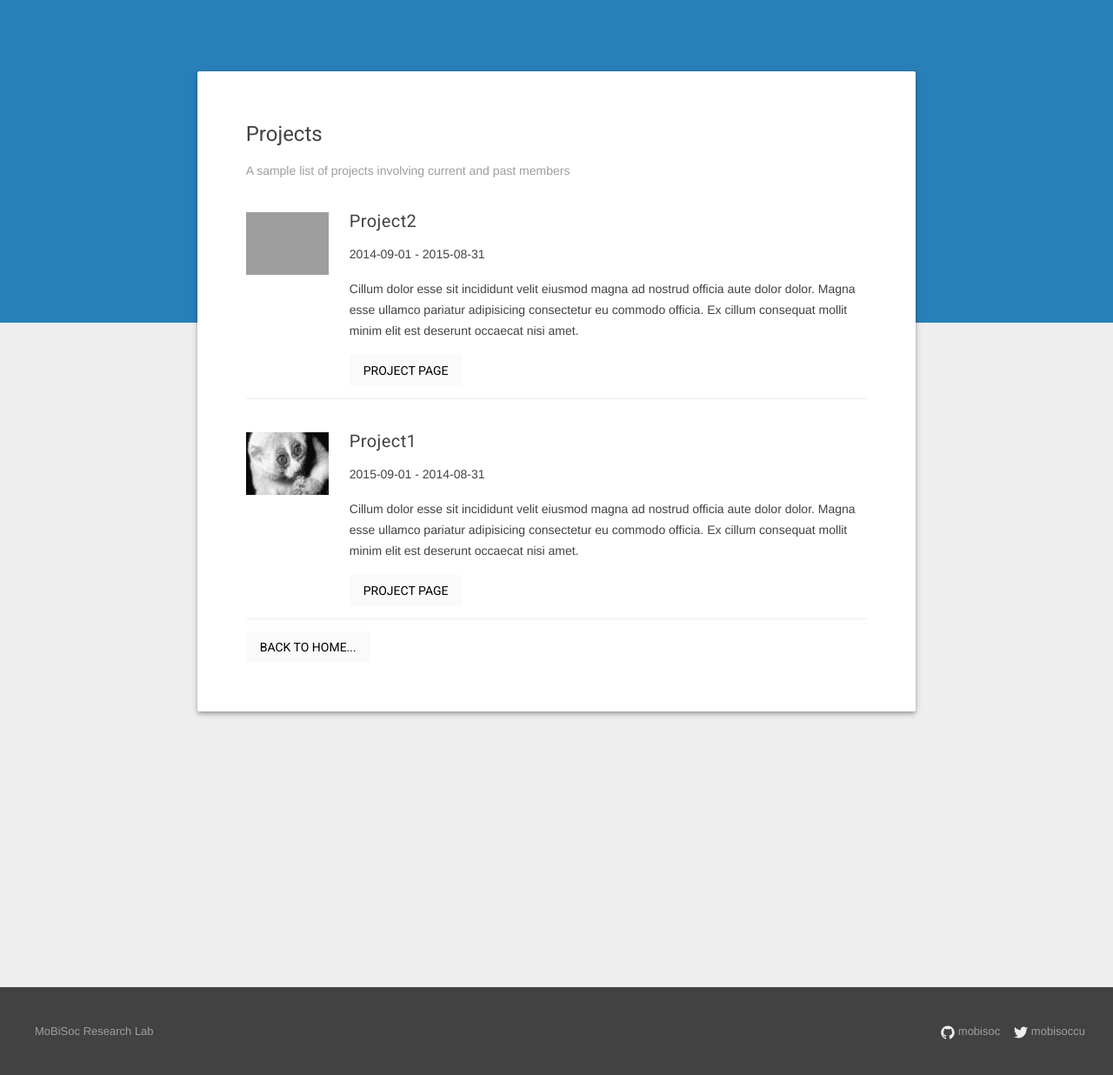
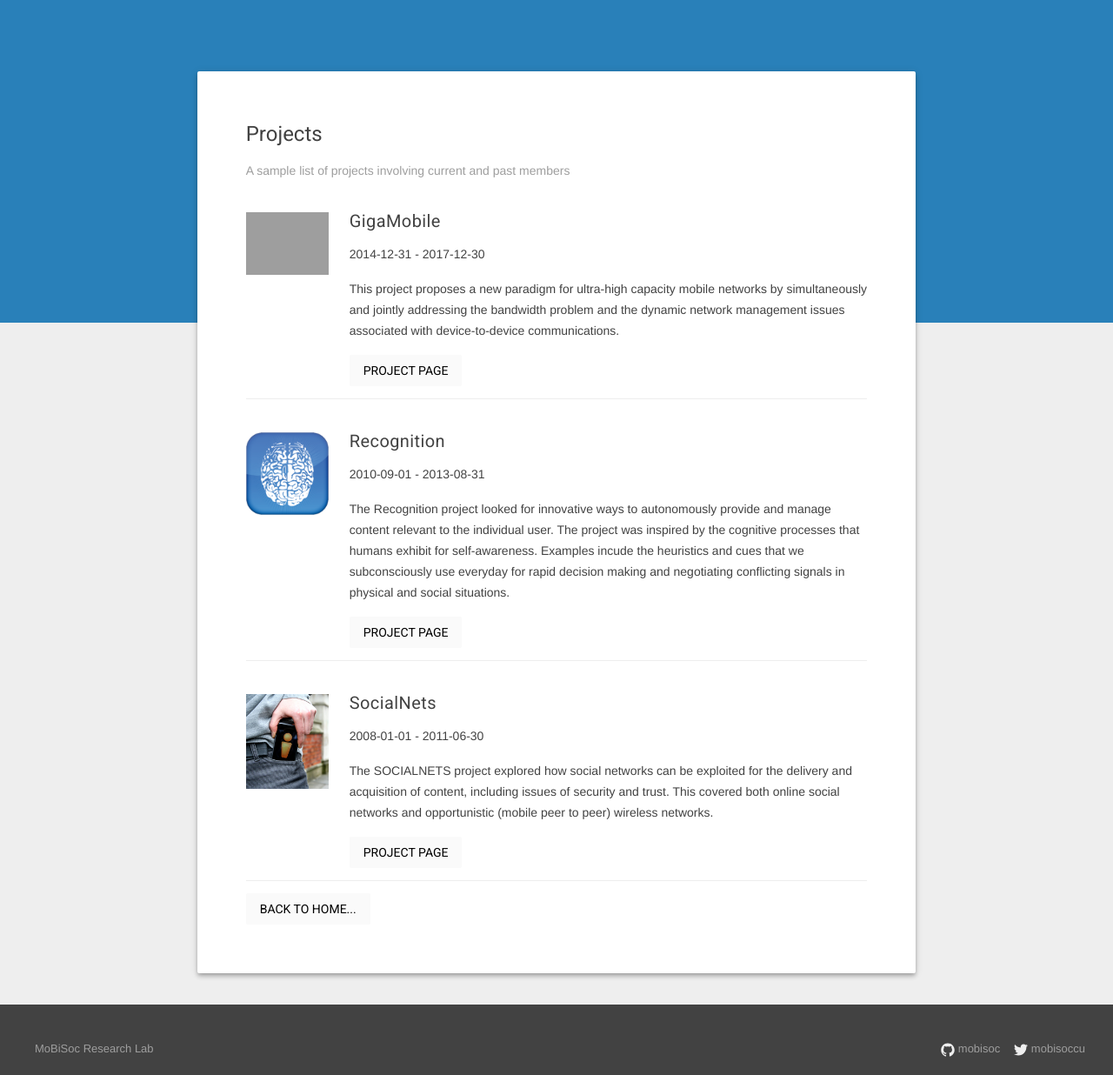
Before and after one commit to mobisoc/mobisoc.cs.cf.ac.uk, a Jekyll site: the page built from projects/index.html, in a window 1280 px wide. Shown: the whole page at 87% size. Built offline with Jekyll 4.4.1, drawn with Linux system fonts in a browser that asks for light colours; nearby versions of some CDN libraries.

Commit message:
added actual projects

```diff
--- a/_layouts/project.html
+++ b/_layouts/project.html
@@ -16,6 +16,7 @@
           <h5 class="largetitle">{{ page.title }}</h5>
           <p class="projectdates">{{ page.start_date }} - {{ page.end_date }}</p>
           <p class='projectdesc'>{{ content }}</p>
+          {% if page.project_url %}<a href="{{ page.project_url }}">Project Website</a>{% endif %}
         </div>
       </div>
       <footer>
--- /dev/null
+++ b/_projects/GigaMobile.md
@@ -0,0 +1,17 @@
+---
+layout: project
+title: "GigaMobile"
+start_date: '2014-12-31'
+end_date: '2017-12-30'
+categories: project
+image: images/cu.png
+description: This project proposes a new paradigm for ultra-high capacity mobile networks by simultaneously and jointly addressing the bandwidth problem and the dynamic network management issues associated with device-to-device communications.
+project_url: 'http://gigamobileproject.com/'
+---
+
+The increasing popularity of smartphones and other mobile devices, where the end user has access to a host of rich multimedia functionality, means that the current mobile network architecture is struggling to meet surging data demands. Smartphone ownership in the UK alone has risen from 38% of the population in early 2010 to 60% in 2013 with the ONS reporting that over 32% of adults now access the Internet using their smartphone every day. This figure is expected to grow significantly in the coming years with Cisco predicting that worldwide demand for mobile data traffic will outstrip fixed data, reaching 11.2 Exabytes per month by 2017. Although the global rollout of 4G networks is well underway, it is unlikely that that 4G alone will be able to service the growing data requirements of mobile users. Furthermore, while voice, data, and compressed streaming media are now the norm, it is future social networking applications which will undoubtedly present mobile network designers and operators with their greatest challenge.
+
+Both Google and Samsung, through their Glass and Galaxy Gear based concepts respectively, have given us a glimpse of some of the exciting new pervasive technologies that will push the boundaries on the maximum rate at which data can be communicated over mobile networks. For example, using Google Glass, users will no longer just shop and download compressed audio and video, instead they will be immersed into a completely new augmented reality in which they can share their immediate perception and senses with friends and colleagues in the cloud. While this technology will revolutionise social networking it will add further stress to already overburdened mobile networks. To avoid future congestion caused by this huge influx of data, a major change in the way mobile networks are setup and operated is required. However, considerable academic, industrial and regulatory challenges remain and this is the focus of the proposed research programme.
+
+To help overcome the future "communications bottleneck" in mobile systems, this project proposes a new paradigm for ultra-high capacity mobile networks by simultaneously and jointly addressing the bandwidth problem and the dynamic network management issues associated with device-to-device communications. Combining the complementary expertise of research teams in Queens University Belfast and Cardiff University, this project will focus on understanding and exploiting incentivised, multimode user equipment operating as an ultra-high capacity underlay network featuring real-time opportunistic adaptive routing all overseen by a context aware mobile network infrastructure.
+Key Findings
--- a/_projects/project1.md
+++ /dev/null
@@ -1,13 +0,0 @@
----
-layout: project
-title: "Project1"
-start_date:   2015-09-01
-end_date: 2014-08-31
-categories: project
-image: images/loris.gif
-description: Cillum dolor esse sit incididunt velit eiusmod magna ad nostrud officia aute dolor dolor. Magna esse ullamco pariatur adipisicing consectetur eu commodo officia. Ex cillum consequat mollit minim elit est deserunt occaecat nisi amet.
----
-
-Cillum dolor esse sit incididunt velit eiusmod magna ad nostrud officia aute dolor dolor. Magna esse ullamco pariatur adipisicing consectetur eu commodo officia. Ex cillum consequat mollit minim elit est deserunt occaecat nisi amet.
-
-Quis aliqua nostrud Lorem occaecat sunt. Eiusmod quis amet ullamco aliquip dolore ut incididunt duis adipisicing. Elit consequat nisi eiusmod aute ipsum sunt veniam do est. Occaecat mollit aliquip ut proident consectetur amet ex dolore consectetur aliqua elit.
--- a/_projects/project2.md
+++ /dev/null
@@ -1,12 +0,0 @@
----
-layout: project
-title: "Project2"
-start_date:   2014-09-01
-end_date: 2015-08-31
-categories: project
-description: Cillum dolor esse sit incididunt velit eiusmod magna ad nostrud officia aute dolor dolor. Magna esse ullamco pariatur adipisicing consectetur eu commodo officia. Ex cillum consequat mollit minim elit est deserunt occaecat nisi amet.
----
-
-Cillum dolor esse sit incididunt velit eiusmod magna ad nostrud officia aute dolor dolor. Magna esse ullamco pariatur adipisicing consectetur eu commodo officia. Ex cillum consequat mollit minim elit est deserunt occaecat nisi amet.
-
-Quis aliqua nostrud Lorem occaecat sunt. Eiusmod quis amet ullamco aliquip dolore ut incididunt duis adipisicing. Elit consequat nisi eiusmod aute ipsum sunt veniam do est. Occaecat mollit aliquip ut proident consectetur amet ex dolore consectetur aliqua elit.
--- /dev/null
+++ b/_projects/recognition.md
@@ -0,0 +1,31 @@
+---
+layout: project
+title: "Recognition"
+start_date: '2010-09-01'
+end_date: '2013-08-31'
+categories: project
+image: images/project_logos/recognition.png
+description:  The Recognition project looked for innovative ways to autonomously provide and manage content relevant to the individual user. The project was inspired by the cognitive processes that humans exhibit for self-awareness. Examples incude the heuristics and cues that we subconsciously use everyday for rapid decision making and negotiating conflicting signals in physical and social situations.
+project_url: 'http://recognition-project.eu/'
+---
+
+The Recognition project looked for innovative ways to autonomously provide and manage content relevant to the individual user. The project was inspired by the cognitive processes that humans exhibit for self-awareness. Examples incude the heuristics and cues that we subconsciously use everyday for rapid decision making and negotiating conflicting signals in physical and social situations.
+
+The Recognition project wass a part of the Self-Awareness in Autonomic Systems Initiative (AWARENESS) in the Future Emerging Technology section of the EU 7th Framework Programme.
+
+The main results can be summarised as follows:
+
+* Identification of key general principles from psychology for creating awareness in ICT systems.
+* Development of a new model for functional cognition, called the tri-partite model, which can act as a blue print for ICT system design.
+* Demonstration of how social and cognitive based psychology can be applied in new ways for the consumption, dissemination and management of content.
+* Insights into how ICT is impacting on human behaviour.
+
+These results act as a proof of concept and show the ways in which different awareness can be enhanced in ICT through the use of social, psychological and cognitive approaches. In addition a number of success stories have been achieved. These include:
+
+* Cross-disciplinary understanding and awareness of ways in which cognitive heuristics can be applied for efficient decision making in real-time data-driven environments;
+* Large scale participatory experimentation that has involved users from across the globe for social media based research;
+* Release of an app allowing prototyping, for the first time, of personality based recommendation in a geo-spatial context;
+* Development of simulation code to support simulation of key aspects of the scientific work from the project;
+* Exposure of the project to psychologists, throughout its development.
+
+The project has contributed to the development of results that are now being carried forward for further exploration.
--- /dev/null
+++ b/_projects/socialnets.md
@@ -0,0 +1,20 @@
+---
+layout: project
+title: "SocialNets"
+start_date:   '2008-01-01'
+end_date: '2011-06-30'
+categories: project
+image: images/project_logos/socialnets.jpg
+description: The SOCIALNETS project explored how social networks can be exploited for the delivery and acquisition of content, including issues of security and trust. This covered both online social networks and opportunistic (mobile peer to peer) wireless networks.
+project_url: 'http://www.social-nets.eu/'
+---
+
+The SOCIALNETS project explores how social networks can be exploited for the delivery and acquisition of content, including issues of security and trust. This covers both online social networks and opportunistic (mobile peer to peer) wireless networks. The project has produced a number of important findings:
+
+* Exposure of the underlying dynamics of human relationships, from an ego-centric (i.e., social) perspective as well as the physical processes for dissemination, including the dynamics of information within and between networks through processes such as rumours and biological spreading;
+* Exposure of the underlying dynamics of human relationships, from an ego-centric (i.e., social) perspective as well as the physical processes for dissemination, including the dynamics of information within and between networks through processes such as rumours and biological spreading;
+* Development of an adaptive social structure to transport content for uni-cast and any-cast scenarios. This involves (i) community detection; (ii) development of protocols that allow data to travel through human social structures exploiting opportunistic networking technologies;
+* Behavioural based schemes for content management including: (i) social placement of content with human structures to achieve efficiency in for access; (ii) social schemes for incentivising cooperative behaviour and reciprocity; (iii) social mechanisms for intelligent pushing;
+* An overarching scheme for social security using trust relationships within a decentralized (i.e., peer-based) architecture to cope with uncertain trust and cooperation. In this way trusted data storage services, privacy in data access and in data exchange, cooperation among peer nodes are all achieved;
+* An overall architecture framework for organising the SOCIALNETS components through a social network layer, showing the different components and how these can combine to support each other;
+* Determination of key future application scenarios and further understanding on how these might be exploited through the wireless market in future. Importantly, prospective application areas have been identified concerning social network blogging without the Internet, communication in developing regions and opportunistic computing.
--- a/_sass/_mdl.scss
+++ b/_sass/_mdl.scss
@@ -138,7 +138,7 @@
 
 .mainlogo {
   margin: auto;
-  margin-top: 50px;
+  margin-top: 42px;
   width: 100px;
   height: 100px;
 }
--- a/index.html
+++ b/index.html
@@ -32,8 +32,8 @@
             <h4>Projects</h4>
 
             <div class="demo-crumbs mdl-color-text--grey-500" style="margin: 1em 0">A sample list of projects involving current and past members</div>
-              {% assign items = site.projects | sort: 'end_date' %}
-              {% for project in items reversed limit:2 %}
+              {% assign items = site.projects | sort: 'end_date' | reverse %}
+              {% for project in items limit:2 %}
                 <div class="mdl-grid mdl-grid--no-spacing projectcontainer">
                   <div class="section__circle-container mdl-cell mdl-cell--2-col mdl-cell--1-col-phone projecticon">
                     {% if project.image %}
@@ -61,7 +61,7 @@
 
             <div class="demo-crumbs mdl-color-text--grey-500" style="margin: 1em 0">A sample list of publications involving current and past members</div>
 
-              {% bibliography --max 5 %}
+              {% bibliography --max 7 %}
 
               <a href="publications" class="mdl-button">View more</a>
 
```
Also changed, not shown: images/project_logos/recognition.png (added), images/project_logos/socialnets.jpg (added).
